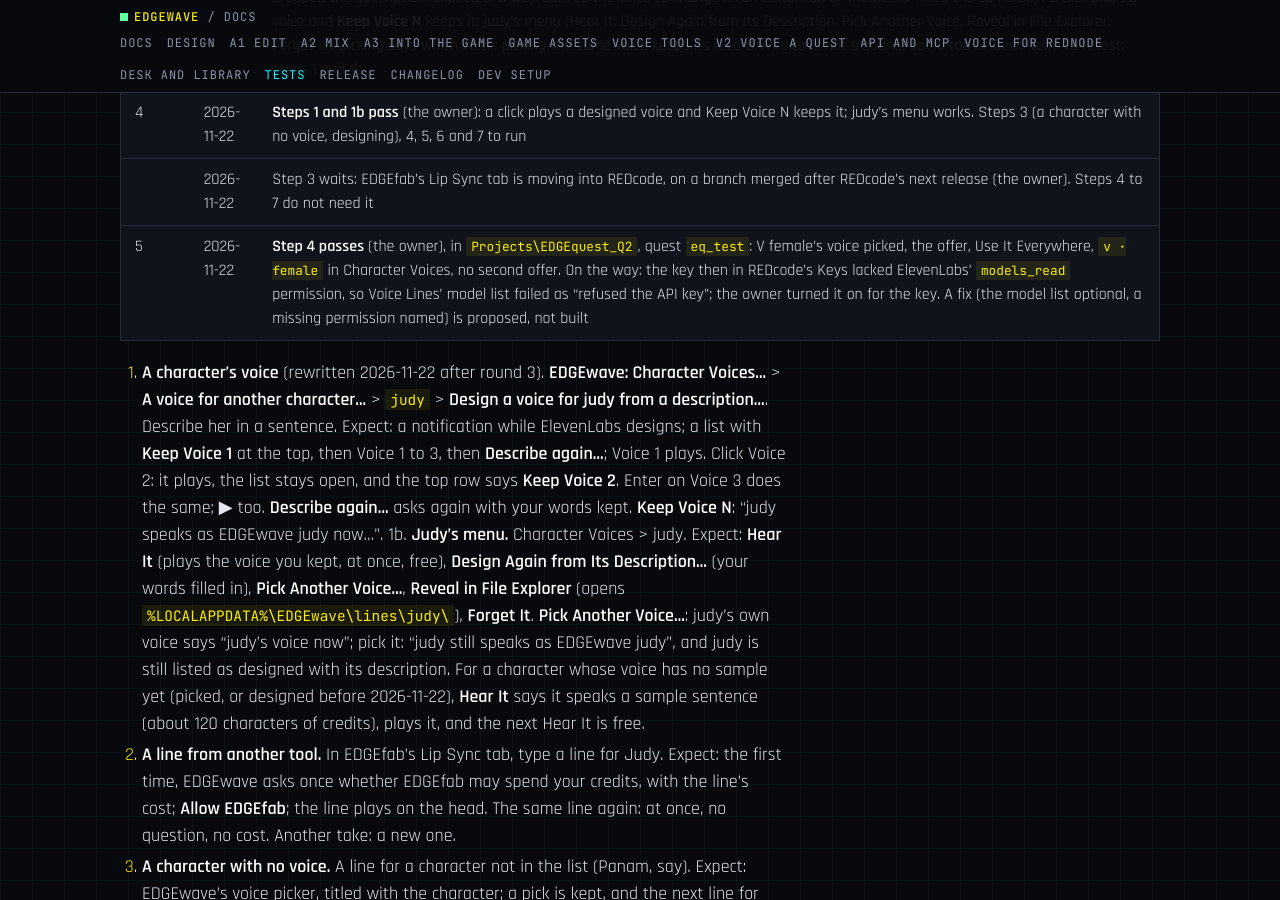
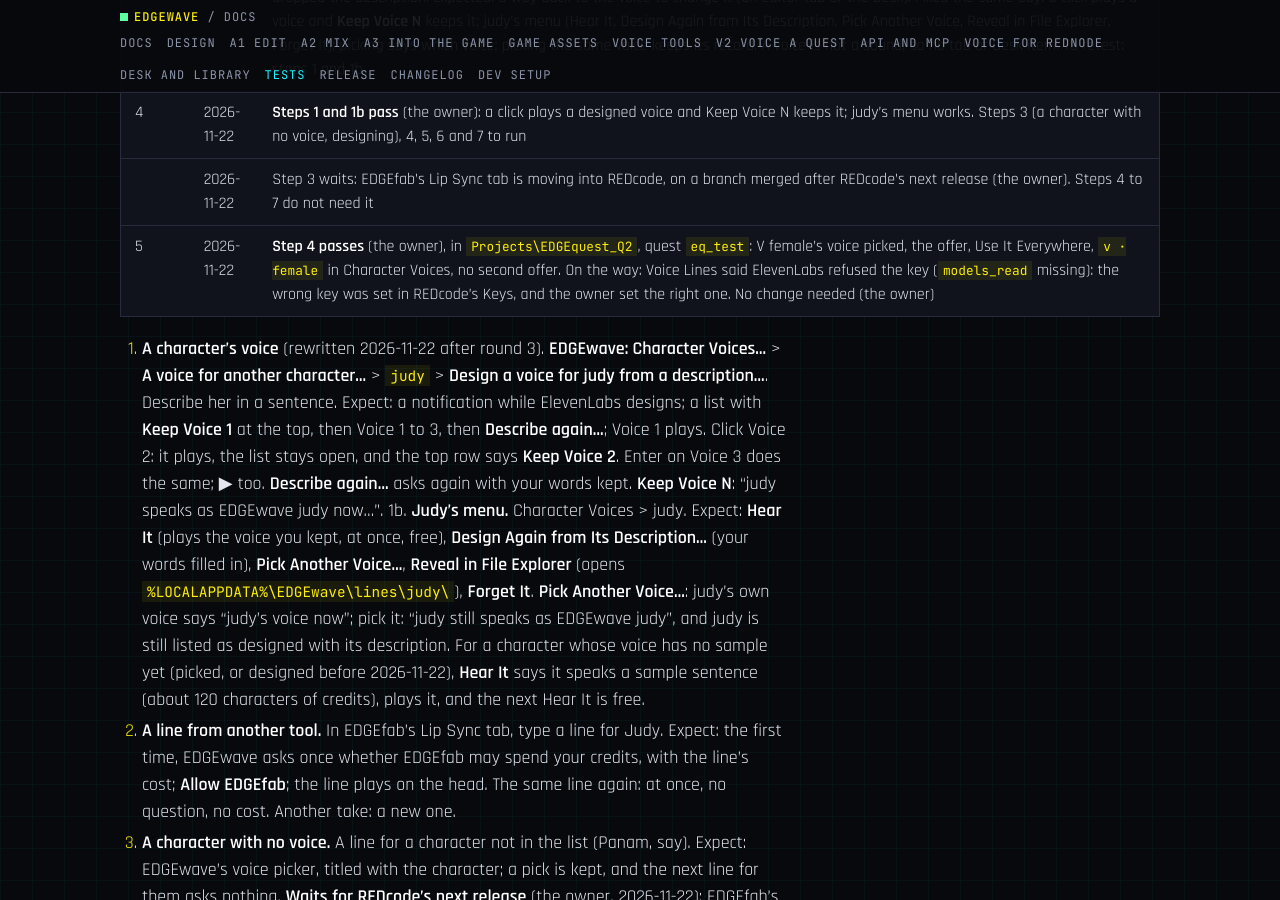
Before and after one commit to Edgemodders/EDGEwave, a Jekyll site: the page built from docs/testing.md, in a window 1280 px wide and 900 px high, scrolled down 32080 px. Built offline with Jekyll 4.4.1, drawn with Linux system fonts in a browser that asks for light colours; our own code applies the rules of GitHub Pages for plain Markdown files.

Commit message:
Testing: step 4's key message was the wrong key, no change needed
Co-Authored-By: Claude Opus 5.5 <noreply@anthropic.com>

```diff
--- a/docs/testing.md
+++ b/docs/testing.md
@@ -456,7 +456,7 @@ Built 2026-11-20 for EDGEfab's Lip Sync tab ([#13](https://github.com/Edgemodder
 | 3 | 2026-11-22 | **Step 1: findings** (the owner): judy's voice was designed, but the list closed while they clicked the voices to hear them, since a click on a list row is its choice (it kept the voice clicked); and Character Voices > judy > Change the voice > EDGEwave judy did nothing to see, and dropped the description. Expected: a way back to the voice to change it (an editor tab or the Desk). Fixed the same day: a click plays a voice and **Keep Voice N** keeps it; judy's menu (Hear It, Design Again from Its Description, Pick Another Voice, Reveal in File Explorer, Forget It); picking says which voice; picking the same voice keeps its record. A voice is not a sound, so no tab or Desk item. To retest: steps 1 and 1b |
 | 4 | 2026-11-22 | **Steps 1 and 1b pass** (the owner): a click plays a designed voice and Keep Voice N keeps it; judy's menu works. Steps 3 (a character with no voice, designing), 4, 5, 6 and 7 to run |
 | | 2026-11-22 | Step 3 waits: EDGEfab's Lip Sync tab is moving into REDcode, on a branch merged after REDcode's next release (the owner). Steps 4 to 7 do not need it |
-| 5 | 2026-11-22 | **Step 4 passes** (the owner), in `Projects\EDGEquest_Q2`, quest `eq_test`: V female's voice picked, the offer, Use It Everywhere, `v · female` in Character Voices, no second offer. On the way: the key then in REDcode's Keys lacked ElevenLabs' `models_read` permission, so Voice Lines' model list failed as "refused the API key"; the owner turned it on for the key. A fix (the model list optional, a missing permission named) is proposed, not built |
+| 5 | 2026-11-22 | **Step 4 passes** (the owner), in `Projects\EDGEquest_Q2`, quest `eq_test`: V female's voice picked, the offer, Use It Everywhere, `v · female` in Character Voices, no second offer. On the way: Voice Lines said ElevenLabs refused the key (`models_read` missing): the wrong key was set in REDcode's Keys, and the owner set the right one. No change needed (the owner) |
 
 1. **A character's voice** (rewritten 2026-11-22 after round 3). **EDGEwave: Character Voices…** > **A voice for another character…** > `judy` > **Design a voice for judy from a description…**. Describe her in a sentence. Expect: a notification while ElevenLabs designs; a list with **Keep Voice 1** at the top, then Voice 1 to 3, then **Describe again…**; Voice 1 plays. Click Voice 2: it plays, the list stays open, and the top row says **Keep Voice 2**. Enter on Voice 3 does the same; ▶ too. **Describe again…** asks again with your words kept. **Keep Voice N**: "judy speaks as EDGEwave judy now…".
 1b. **Judy's menu.** Character Voices > judy. Expect: **Hear It** (plays the voice you kept, at once, free), **Design Again from Its Description…** (your words filled in), **Pick Another Voice…**, **Reveal in File Explorer** (opens `%LOCALAPPDATA%\EDGEwave\lines\judy\`), **Forget It**. **Pick Another Voice…**: judy's own voice says "judy's voice now"; pick it: "judy still speaks as EDGEwave judy", and judy is still listed as designed with its description. For a character whose voice has no sample yet (picked, or designed before 2026-11-22), **Hear It** says it speaks a sample sentence (about 120 characters of credits), plays it, and the next Hear It is free.
```
